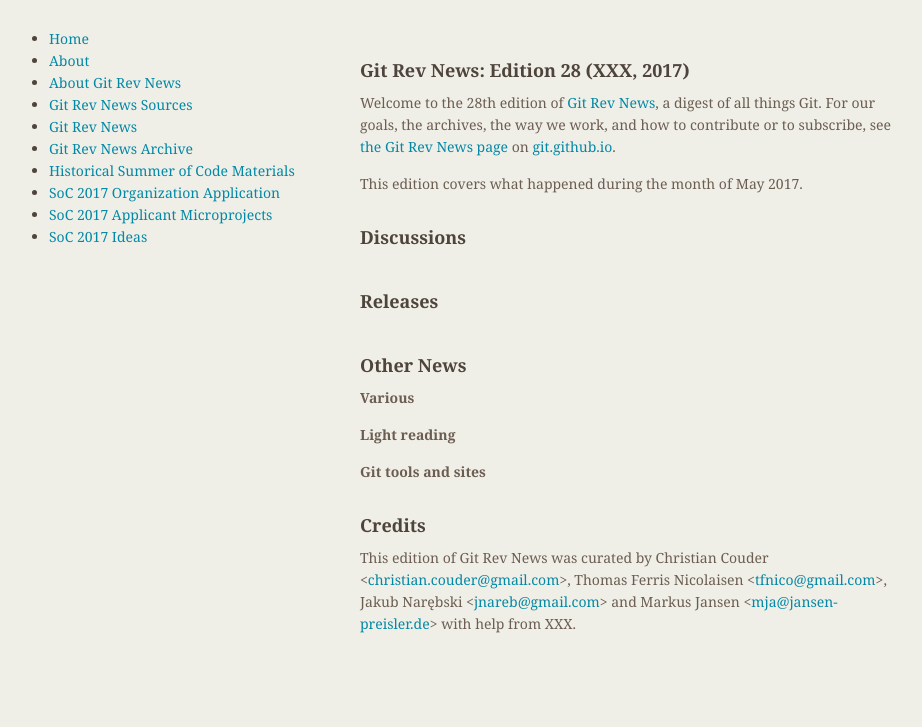
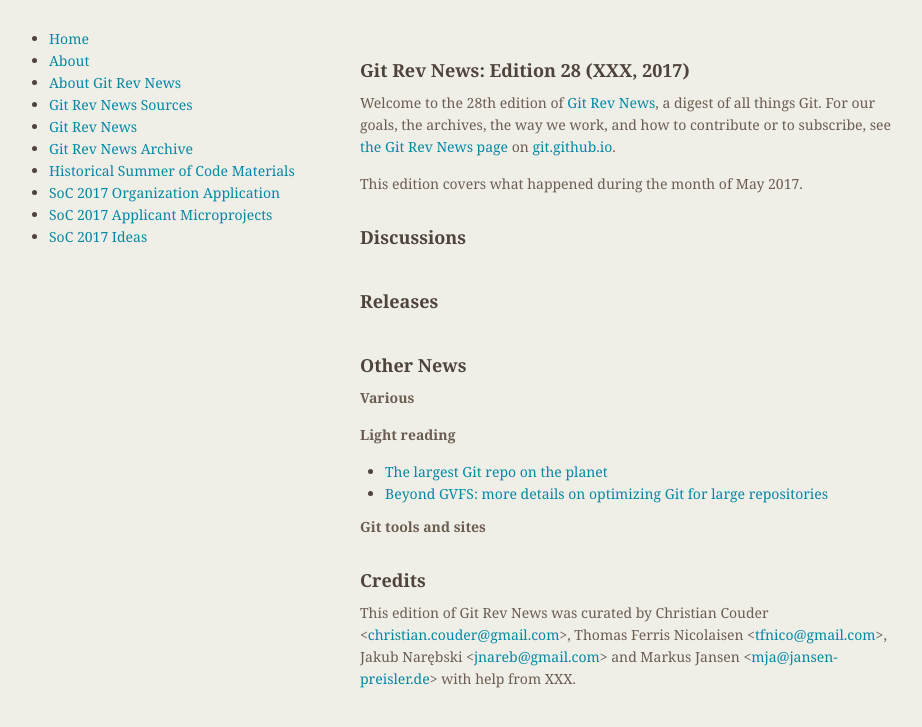
Before and after one commit to git/git.github.io, a Jekyll site: the page built from rev_news/drafts/edition-28.md, in a window 1280 px wide. Shown: the top 727 px of the page, without its empty margins (174-1096 px from the left). Built offline with Jekyll 4.4.1, drawn with Linux system fonts in a browser that asks for light colours.

Commit message:
Rev News: add two links talking about the massive Windows repository
Signed-off-by: Johannes Schindelin <johannes.schindelin@gmx.de>

```diff
--- a/rev_news/drafts/edition-28.md
+++ b/rev_news/drafts/edition-28.md
@@ -39,6 +39,8 @@
 
 __Light reading__
 
+* [The largest Git repo on the planet](https://blogs.msdn.microsoft.com/bharry/2017/05/24/the-largest-git-repo-on-the-planet/)
+* [Beyond GVFS: more details on optimizing Git for large repositories](https://blogs.msdn.microsoft.com/visualstudioalm/2017/05/30/optimizing-git-beyond-gvfs/)
 
 __Git tools and sites__
 
```
